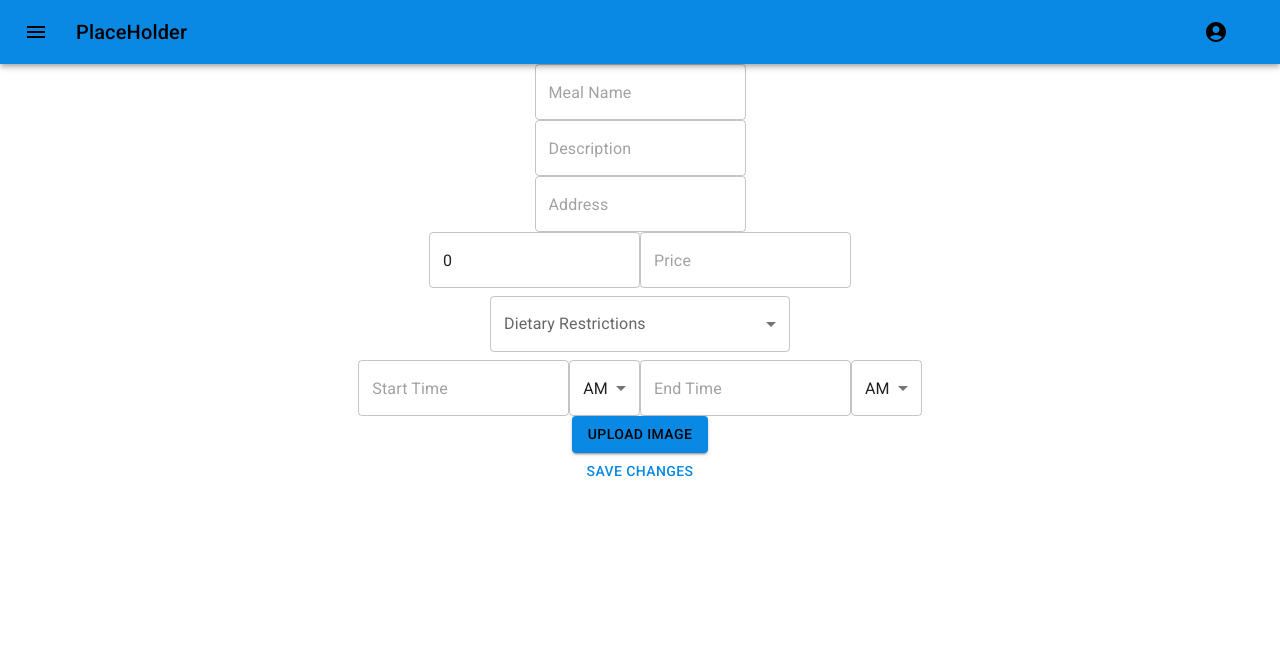
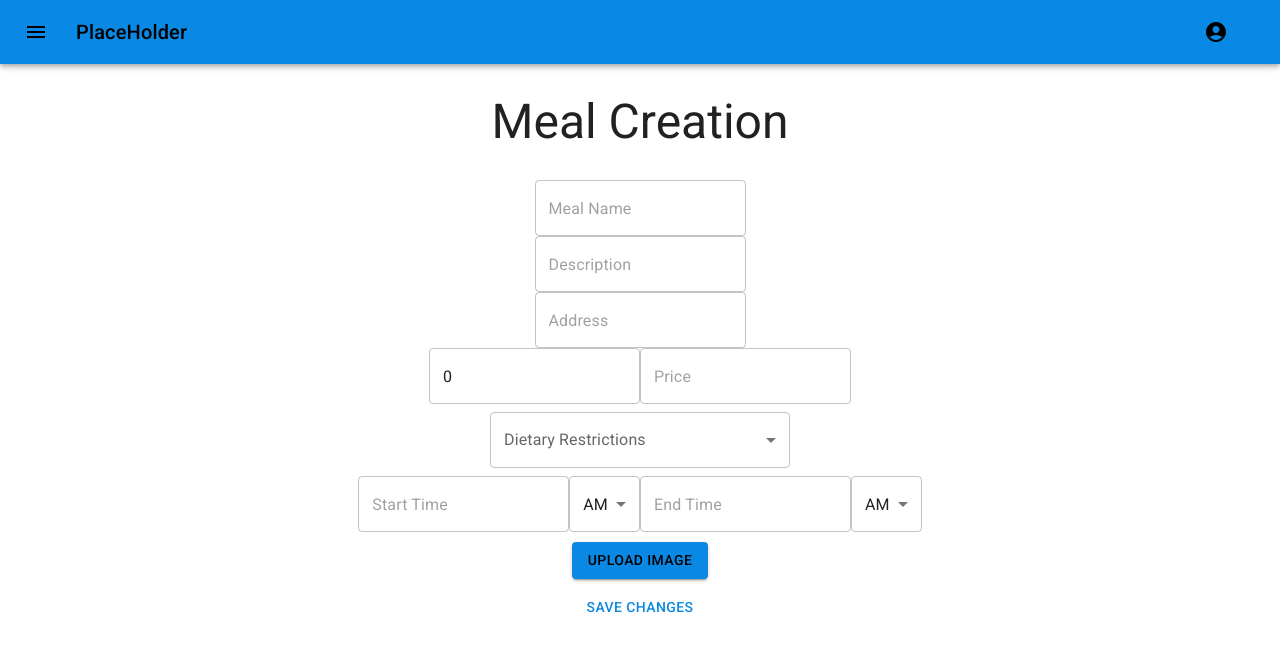
Before and after one commit to A-very-Cunning-ham/SSW-322-Project, a React (Create React App) app in the folder frontend/: page /createpost in a window 1280 px wide. Shown: the top 652 px of the page. Built offline with nearby package versions, Linux system fonts and the light colour scheme.

Commit message:
visual updates/improvements

```diff
--- a/frontend/src/components/CreateMealForm.tsx
+++ b/frontend/src/components/CreateMealForm.tsx
@@ -8,6 +8,7 @@ import FormControl from '@mui/material/FormControl';
 import ListItemText from '@mui/material/ListItemText';
 import Select, { SelectChangeEvent } from '@mui/material/Select';
 import Checkbox from '@mui/material/Checkbox';
+import {Box} from "@mui/material";
 
 const ITEM_HEIGHT = 48;
 const ITEM_PADDING_TOP = 8;
@@ -159,6 +160,9 @@ export const CreateMealForm: React.FC<Props> = ({onSubmit}) => {
                     <MenuItem value={'PM'}>PM</MenuItem>
                 </Select></div>
                 <div>
+                <Box sx={{
+                    padding: '10px'
+                }}>
                     <Button
                         variant="contained"
                         component="label"
@@ -169,6 +173,7 @@ export const CreateMealForm: React.FC<Props> = ({onSubmit}) => {
                             hidden
                         />
                     </Button>
+                </Box>
                 </div>
 
                 <Button type="submit">Save Changes</Button>
--- a/frontend/src/pages/CreatePost.tsx
+++ b/frontend/src/pages/CreatePost.tsx
@@ -6,6 +6,17 @@ import { CreateMealForm } from '../components/CreateMealForm';
 const CreateMeal: FC<any> = (): ReactElement => {
     return (
         <div style={{textAlign: "center" }}>
+            <div style={{textAlign: "center" }}>
+                <Box sx={{
+                    flexGrow: 1,
+                    display: 'flex',
+                    justifyContent: 'center',
+                    alignItems: 'center',
+                    padding: '30px'
+                }}>
+                    <Typography variant="h3">Meal Creation</Typography>
+                </Box>
+            </div>
         <CreateMealForm onSubmit={( {mealName, description,price,startTime,endTime,capacity,address,tagNames}) => {
             let newPost:any;
             fetch("/api/posts", {
```
Lines whose indentation alone changed are shown as unchanged.
